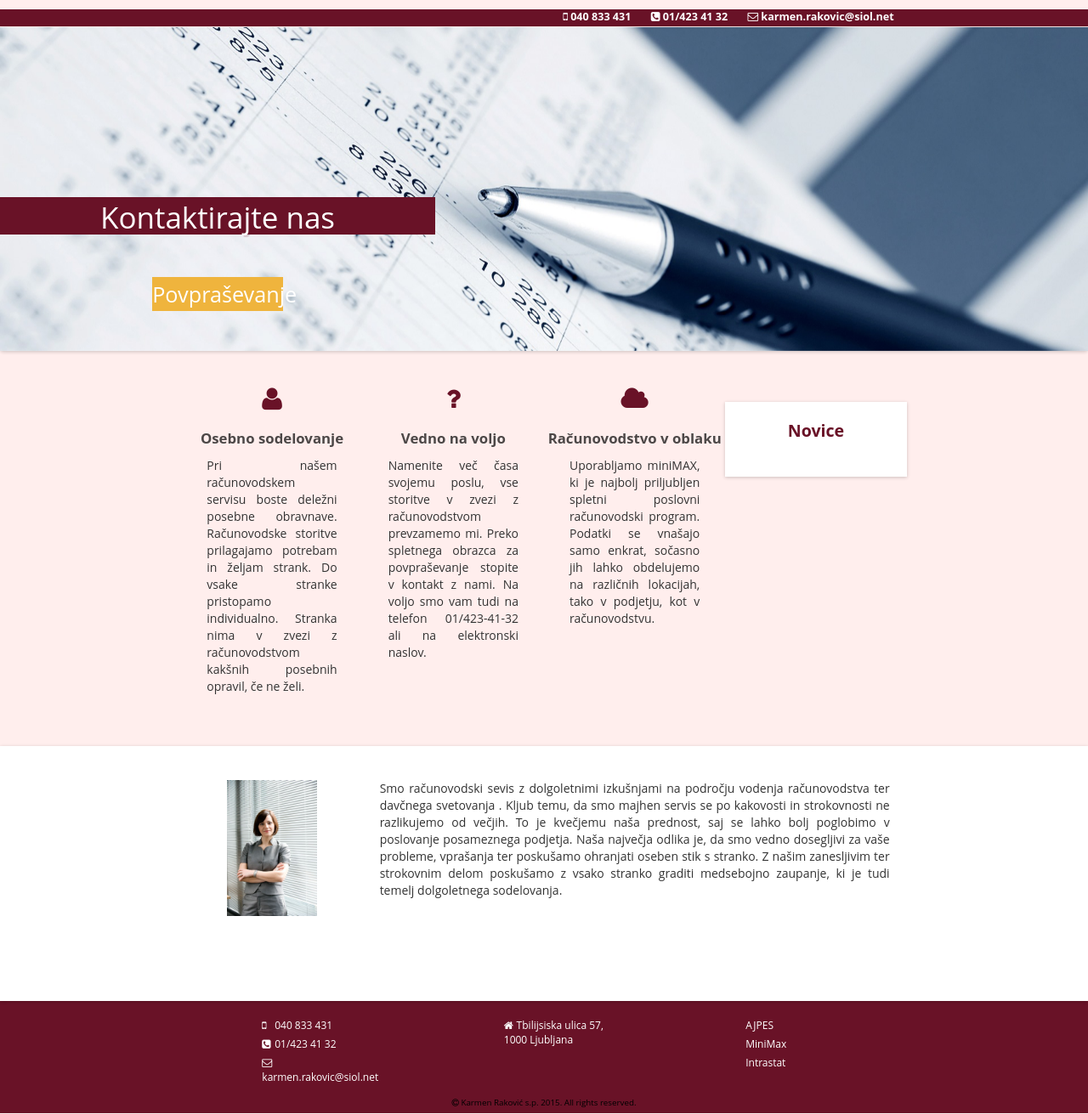
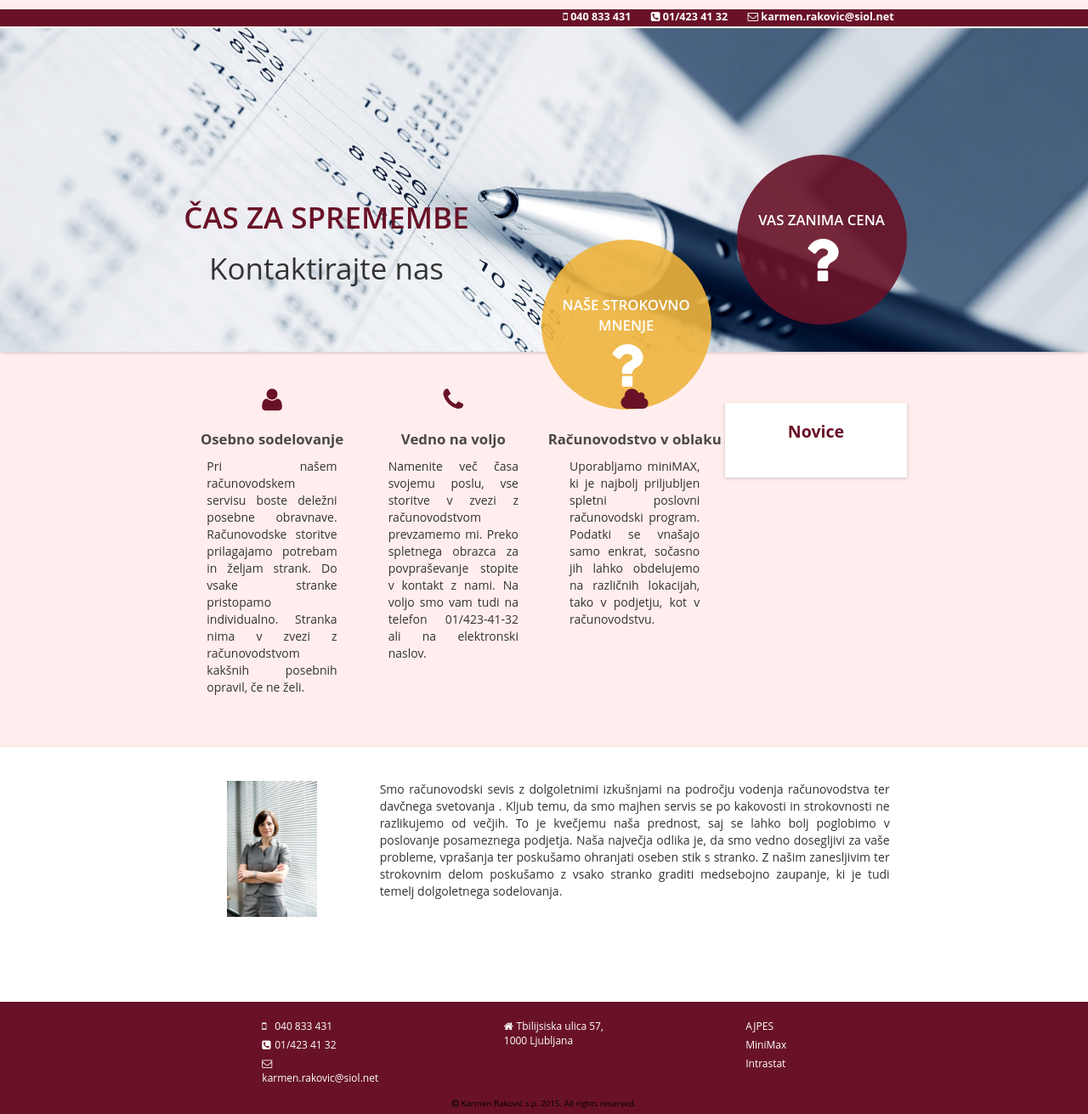
Before and after one commit to simonrakovic/RakovicKarmenDjango, a Django app: page / in a window 1280 px wide. Shown: the part 166-1477 px from the top of the page at 85% size. Run offline with Django 3.2, Linux system fonts and the light colour scheme; data that the repository does not hold is empty; some libraries are stand-ins or nearby versions.

Commit message:
dodatek home

```diff
--- a/static/css/home.css
+++ b/static/css/home.css
@@ -13,6 +13,10 @@
 
 }
 
+.boottom-content-flexslider{
+    animation-delay: 0.5s;
+}
+
 .boottom-content-flexslider-img{
     max-height: 500px;
 
@@ -26,14 +30,16 @@
     top:180px;
     left:0;
 
-
 }
 
 .bottom-content-flexslider-title1 h1{
     font-size: 2.5em;
-    text-shadow: 2px 2px 1px rgba(105,18,39,0.2);
-    color:white;
-    background: #0292E0;
+
+    color:rgba(105,18,39,1);
+
+    font-weight: 600;
+
+    text-transform: uppercase;
 
     width: 100%;
 
@@ -42,70 +48,33 @@
 
 }
 
-.bottom-content-flexslider-title1 h2{
-    margin-top: 50px;
-    font-size: 2.2em;
-    text-shadow: 2px 2px 1px rgba(105,18,39,0.2);
-    color:white;
-    padding-top: 5px;
-    text-align: center;
-    background: #EFB43D;
-    padding-left: 5px;
-    padding-right: 5px;
-    padding-top: 5px;
-}
-
 
 
 .bottom-content-flexslider-title2{
      width: 40%;
 
      position: absolute;
-     top:180px;
+     top:240px;
      left:0;
 }
 
 .bottom-content-flexslider-title2 h1{
     font-size: 2.5em;
-
-    text-shadow: 2px 2px 1px rgba(105,18,39,0.2);
-
-    color:white;
-    background: rgba(105,18,39,1);
-
+    color: #333333;
     width: 100%;
     text-align: center;
 
 
     padding-top: 5px;
-
-
 }
 
 
-.animate-title2-text2{
-    width: 100%;
-    margin-top: 50px;
-}
 
-.animate-title2-text2 a{
-    display: block;
-    width: 30%;
-    margin-left: auto;
-    margin-right: auto;
 
-    height: 40px;
-    line-height: 40px;
+.animate-title2-button a:hover{
+    text-decoration: none;
 
-    background: #EFB43D;
-
-    text-align: center;
-    font-size: 1.8em;
-    color: white;
-}
-
-.animate-title2-text2 a:hover{
-    text-decoration: none;
+    background: #ffc43e;
 
     -webkit-box-shadow: 0px 1px 4px rgba(0,0,0,0.2);
     -moz-box-shadow: 0px 1px 4px rgba(0,0,0,0.2);
@@ -113,26 +82,100 @@
 
 }
 
+.animate-title2-button a:active{
+   text-decoration: none;
+}
+
+.animate-title2-button a:focus{
+   text-decoration: none;
+}
+
+.bottom-content-flexslider-circle1{
+    position: absolute;
+    top: 150px;
+    right: 0;
+
+    width: 200px;
+    height: 200px;
+
+    background: rgba(105,18,39,0.9);
+
+    border-radius: 50%;
+
+    color: white;
+    text-align: center;
+}
+
+.bottom-content-flexslider-circle1-text{
+    width: 80%;
+    margin-left: auto;
+    margin-right: auto;
+
+    margin-top: 65px;
+
+    color: white;
+
+    font-size: 1.2em;
+    font-weight: 600;
+}
+
+
+.bottom-content-flexslider-circle1-button{
+
+    margin-top: 50px;
+    width: 100%;
+
+}
+
+.bottom-content-flexslider-circle1-button a{
+    display: block;
+
+    margin-left: auto;
+    margin-right: auto;
+
+    height: 40px;
+    line-height: 40px;
+    width: 80px;
+
+    background: #EFB43D;
+    border-radius: 2px;
+
+    text-align: center;
+    font-size: 1.4em;
+    color: white;
+}
+
+.bottom-content-flexslider-circle2{
+    position: absolute;
+    top: 250px;
+    right: 230px;
+
+    width: 200px;
+    height: 200px;
+
+    background: rgba(239, 180, 61,0.9);
+
+    border-radius: 50%;
+
+    color: white;
+    text-align: center;
+}
+
+
 /** ANIMACIJE */
 
 .bottom-content-lower-container-1{
     min-height: 250px;
 }
 
-.animate-title1-text2-delay{
+.animate-title1-text1-delay{
+    animation-delay: 1s;
+}
+
+.animate-title2-text2-delay{
     animation-delay: 2s;
 }
 
-.bottom-content-flexslider-title1-animate-delay{
-    animation-delay: 6s;
-}
-
-.animate-title2-text2-delay{
-    animation-delay: 6s;
-}
-.animate-title2-button-delay{
-    animation-delay: 6.5s;
-}
 
 /** VSEBINA */
 
--- a/static/css/main-style.css
+++ b/static/css/main-style.css
@@ -1,6 +1,6 @@
 
 body{
-    font-family: 'Open Sans';
+    font-family: 'Open Sans', sans-serif;
     background: #FFEEED;
 }
 
@@ -237,5 +237,4 @@ img { max-width:100%; height: auto; } /* Enough everywhere except IE8. */
 }
 
 
-@import url(https://fonts.googleapis.com/css?family=Ubuntu:400,700);
-@import url(https://fonts.googleapis.com/css?family=Open+Sans:400,600,700);
+@import url(https://fonts.googleapis.com/css?family=Open+Sans:400,600);
--- a/templates/home.html
+++ b/templates/home.html
@@ -5,21 +5,35 @@
 {% endblock %}
 {% block nav_domov %}navbar-active{% endblock %}
 {% block main_content %}
-    <div class="row boottom-content-flexslider ">
-        <div class="flexslider">
+    <div class="row boottom-content-flexslider animated fadeIn">
+        <div class="flexslider ">
             <ul class="slides">
-                <li>
-                    <img class="boottom-content-flexslider-img" src="{{STATIC_URL}}img/bg05.jpg" width="100%" height="auto" />
-                    <div class="bottom-content-flexslider-title1 animated fadeOutLeft bottom-content-flexslider-title1-animate-delay">
-                        <h1 class="animate-title1-text1  animated fadeInLeft">Danes je čas za spremembe</h1>
-                        <h2 class="animate-title1-text2  animated fadeInLeft animate-title1-text2-delay">Odločitev je na vaši strani</h2>
-                    </div>
-                    <div class="bottom-content-flexslider-title2">
-                        <h1 class="animate-title2-text1 animated fadeInLeft animate-title2-text2-delay">Kontaktirajte nas</h1>
-                        <div class="animate-title2-text2 animated fadeIn animate-title2-button-delay">
-                            <a href="/povprasevanje/">Povpraševanje</a>
+                <li >
+                    <div class="col-lg-2"></div>
+                    <div class="col-lg-8">
+                        <div class="bottom-content-flexslider-title1">
+                            <h1 class="animate-title1-text1  animated fadeInDown animate-title1-text1-delay">Čas za spremembe</h1>
+                        </div>
+                        <div class="bottom-content-flexslider-title2">
+                            <h1 class="animate-title2-text1 animated fadeInUp animate-title2-text2-delay">Kontaktirajte nas</h1>
+
+                        </div>
+                        <div class="bottom-content-flexslider-circle1">
+                            <div class="bottom-content-flexslider-circle1-text">
+                                VAS ZANIMA CENA
+                            </div>
+                            <i class="fa fa-question fa-5x"></i>
+                        </div>
+                        <div class="bottom-content-flexslider-circle2">
+                            <div class="bottom-content-flexslider-circle1-text">
+                                NAŠE STROKOVNO MNENJE
+                            </div>
+                            <i class="fa fa-question fa-5x"></i>
                         </div>
                     </div>
+                    <div class="col-lg-2"></div>
+                    <img class="boottom-content-flexslider-img" src="{{STATIC_URL}}img/bg05.jpg" width="100%" height="auto" />
+
                 </li>
 
             </ul>
@@ -31,7 +45,7 @@
             <div class="row container-bottom-content">
                 <div class="container-bottom-content-box col-lg-3 col-md-3 col-sm-3 col-xs-12">
                     <div class="row">
-                        <i class="fa fa-user glyphicon fa-3x"></i>
+                        <i class="fa fa-user glyphicon fa-3x "></i>
                         <div class="container-bottom-content-box-content">
                             <div class="container-bottom-content-box-content-title">
                                 Osebno sodelovanje
@@ -47,7 +61,7 @@
                 </div>
                 <div class="container-bottom-content-box col-lg-3 col-md-3 col-sm-3 col-xs-12">
                     <div class="row">
-                        <i class="fa fa-question glyphicon fa-3x"></i>
+                        <i class="fa fa-phone glyphicon fa-3x "></i>
                         <div class="container-bottom-content-box-content">
                             <div class="container-bottom-content-box-content-title">
                                 Vedno na voljo
@@ -62,7 +76,7 @@
                 </div>
                 <div class="container-bottom-content-box col-lg-3 col-md-3 col-sm-3 col-xs-12">
                     <div class="row">
-                        <i class="fa fa-cloud glyphicon fa-3x"></i>
+                        <i class="fa fa-cloud glyphicon fa-3x "></i>
                         <div class="container-bottom-content-box-content">
                             <div class="container-bottom-content-box-content-title">
                                 Računovodstvo v oblaku
@@ -121,3 +135,21 @@
 
 
 {% endblock %}
+
+{% block main_script %}
+    <script>
+        $(document).ready(function(){
+             $('.flexslider').flexslider({
+
+                animation: "fade",
+                controlNav: false,
+                directionNav: false,
+                slideshowSpeed:10000
+
+
+
+             });
+        });
+    </script>
+
+{% endblock %}
--- a/templates/kontakti.html
+++ b/templates/kontakti.html
@@ -1,4 +1,5 @@
 {% extends "main.html" %}
+{% block page_title %}Kontakti{% endblock %}
 {% block head_content %}
     <link type="text/css" rel="stylesheet" href="{{STATIC_URL}}css/kontakti.css">
 
--- a/templates/novica.html
+++ b/templates/novica.html
@@ -1,4 +1,5 @@
 {% extends "main.html" %}
+{% block page_title %}{{ novica.title }}{% endblock %}
 {% block head_content %}
     <link type="text/css" rel="stylesheet" href="{{STATIC_URL}}css/novica.css">
 {% endblock %}
--- a/templates/novice.html
+++ b/templates/novice.html
@@ -1,4 +1,5 @@
 {% extends "main.html" %}
+{% block page_title %}Novice{% endblock %}
 {% block head_content %}
     <link type="text/css" rel="stylesheet" href="{{STATIC_URL}}css/novice.css">
     <script type="application/javascript" rel="script" src="{{STATIC_URL}}js/jquery.dotdotdot.min.js"></script>
--- a/templates/povprasevanje.html
+++ b/templates/povprasevanje.html
@@ -1,4 +1,5 @@
 {% extends "main.html" %}
+{% block page_title %}Povprasevanje{% endblock %}
 {% load bootstrap3 %}
 {% block head_content %}
     <link type="text/css" rel="stylesheet" href="{{STATIC_URL}}css/povprasevanje.css">
--- a/templates/storitve.html
+++ b/templates/storitve.html
@@ -1,4 +1,5 @@
 {% extends "main.html" %}
+{% block page_title %}Storitve{% endblock %}
 {% block head_content %}
     <link type="text/css" rel="stylesheet" href="{{STATIC_URL}}css/storitve.css">
 {% endblock %}
```
Also changed, not shown: templates/main.html (+0 -32 lines).
